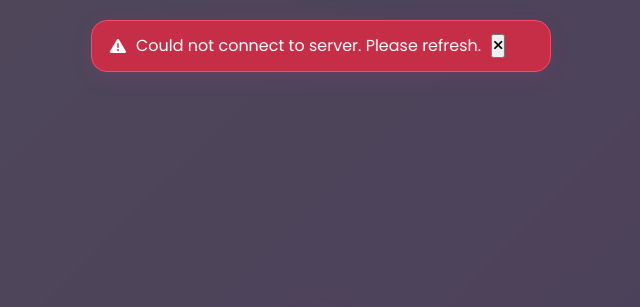
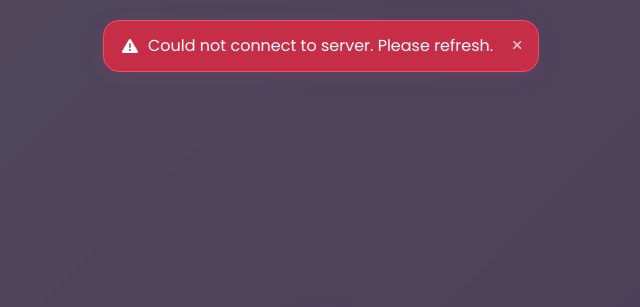
Before and after one commit to Md-Siam-Mia-Code/AuraChat, a website with bundled scripts: page public/index.html in a window 1280 px wide. Shown: the top 307 px of the page, without its empty margins (319-959 px from the left). Built offline with nearby package versions, Linux system fonts and the light colour scheme; files whose address does not match are found by name.

Commit message:
fix(ui): Style error banner close button and improve transitions

```diff
--- a/public/css/components.css
+++ b/public/css/components.css
@@ -1,3 +1,4 @@
+/* public/css/components.css */
 .glass-panel {
      background: var(--glass-bg);
      border-radius: var(--border-radius-lg);
@@ -134,7 +135,9 @@
      position: fixed;
      top: 20px;
      left: 50%;
-     transform: translateX(-50%);
+     transform: translate(-50%, -150%);
+     opacity: 0;
+     visibility: hidden;
      backdrop-filter: blur(8px);
      background: color-mix(in srgb, var(--c-error) 80%, black 20%);
      color: white;
@@ -147,6 +150,35 @@
      z-index: 3000;
      border: 1px solid color-mix(in srgb, var(--c-error) 90%, white 10%);
      max-width: 90%;
+     transition: transform 0.4s cubic-bezier(0.25, 1, 0.5, 1), opacity 0.4s ease, visibility 0s linear 0.4s;
+}
+
+.error-banner.show {
+     transform: translate(-50%, 0);
+     opacity: 1;
+     visibility: visible;
+     transition-delay: 0s;
+}
+
+.error-banner-close {
+     position: absolute;
+     top: 50%;
+     right: 8px;
+     transform: translateY(-50%);
+     background: none;
+     border: none;
+     color: white;
+     opacity: 0.7;
+     padding: 8px;
+     cursor: pointer;
+     border-radius: 50%;
+     display: flex;
+     transition: opacity 0.2s, background-color 0.2s;
+}
+
+.error-banner-close:hover {
+     opacity: 1;
+     background-color: rgba(255, 255, 255, 0.15);
 }
 
 .error {
```
